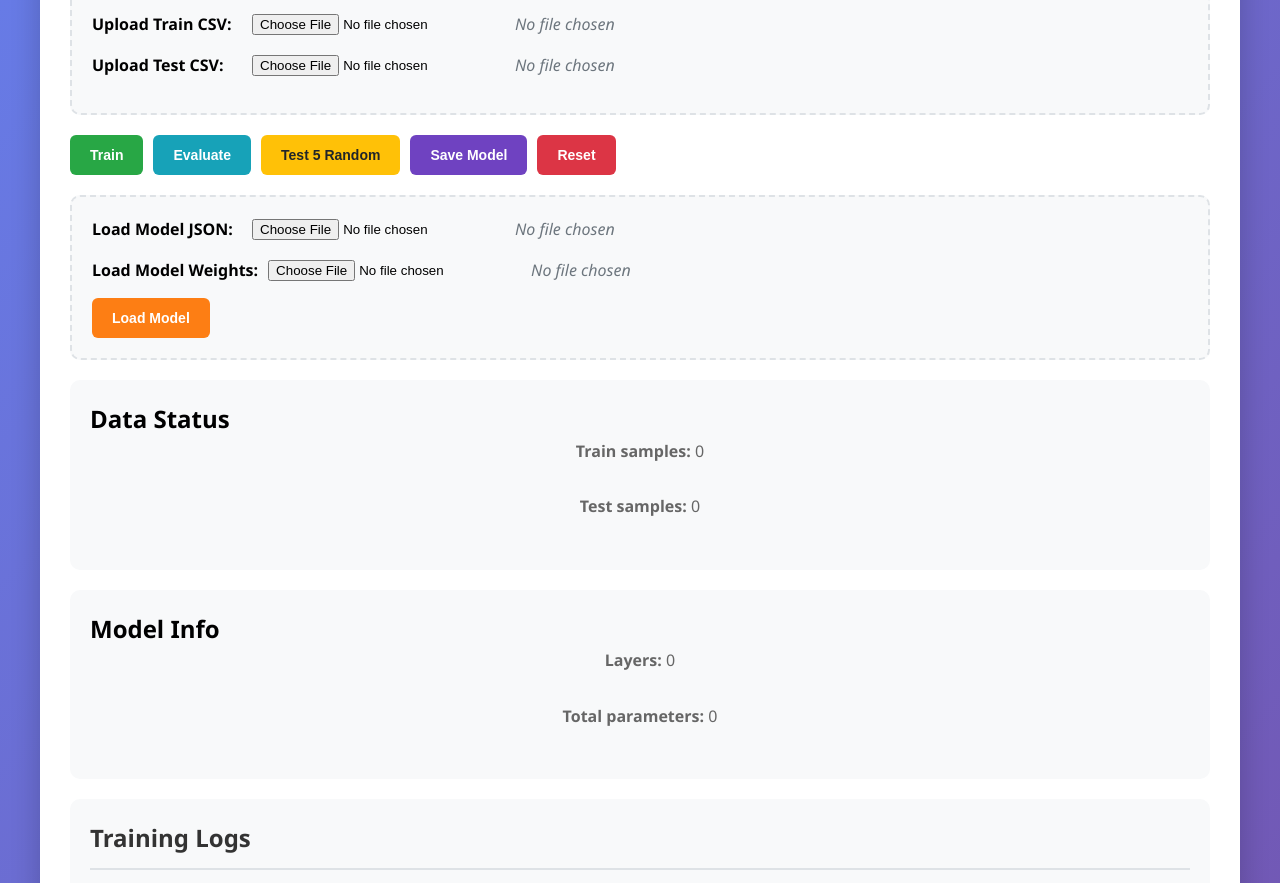
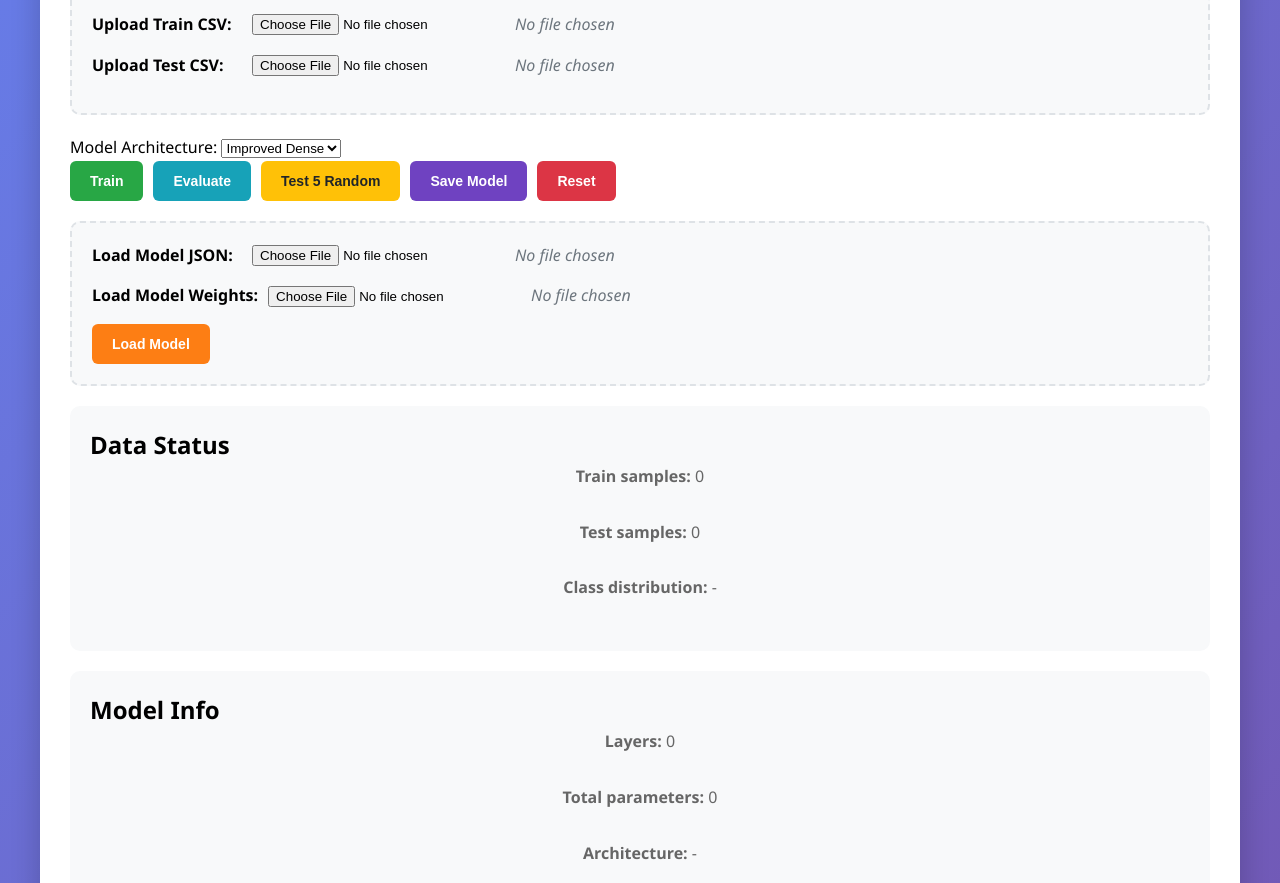
Before and after one commit to LiShuai1025/DNA-disease-risk-prediction, a plain HTML site: page index.html in a window 1280 px wide. Shown: the part 182-1065 px from the top of the page. Drawn offline with nearby package versions, Linux system fonts and the light colour scheme; a script that the page names is missing.

Commit message:
Update index.html

```diff
--- a/index.html
+++ b/index.html
@@ -25,6 +25,16 @@
                 <input type="file" id="testFile" accept=".csv">
                 <span id="testFileName">No file chosen</span>
             </div>
+        </div>
+
+        <!-- Model Selection -->
+        <div class="model-selection">
+            <label for="modelType">Model Architecture:</label>
+            <select id="modelType">
+                <option value="improved_dense">Improved Dense</option>
+                <option value="cnn">CNN</option>
+                <option value="deep_dense">Deep Dense</option>
+            </select>
         </div>
 
         <!-- Control Buttons -->
@@ -56,6 +66,7 @@
             <h2>Data Status</h2>
             <p><strong>Train samples:</strong> <span id="trainSamples">0</span></p>
             <p><strong>Test samples:</strong> <span id="testSamples">0</span></p>
+            <p><strong>Class distribution:</strong> <span id="classDistribution">-</span></p>
         </div>
 
         <!-- Model Info -->
@@ -63,6 +74,7 @@
             <h2>Model Info</h2>
             <p><strong>Layers:</strong> <span id="layersCount">0</span></p>
             <p><strong>Total parameters:</strong> <span id="totalParams">0</span></p>
+            <p><strong>Architecture:</strong> <span id="modelArchitecture">-</span></p>
         </div>
 
         <!-- Training Logs -->
@@ -92,12 +104,3 @@
     <script src="script.js"></script>
 </body>
 </html>
-<!-- 在控制按钮部分添加模型选择 -->
-<div class="model-selection">
-    <label for="modelType">Model Architecture:</label>
-    <select id="modelType">
-        <option value="improved_dense">Improved Dense</option>
-        <option value="cnn">CNN</option>
-        <option value="deep_dense">Deep Dense</option>
-    </select>
-</div>
```
